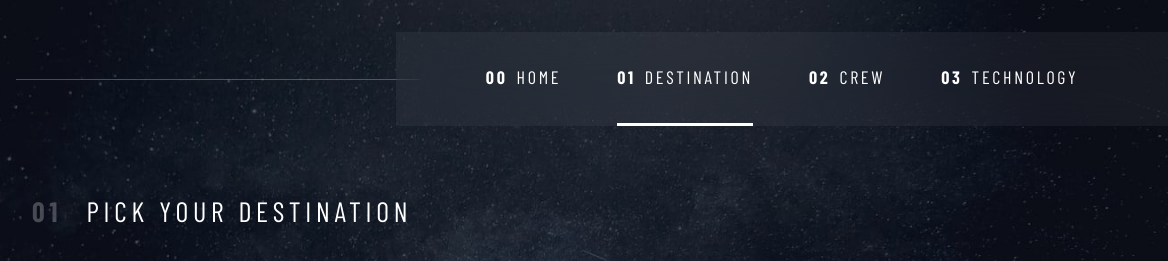
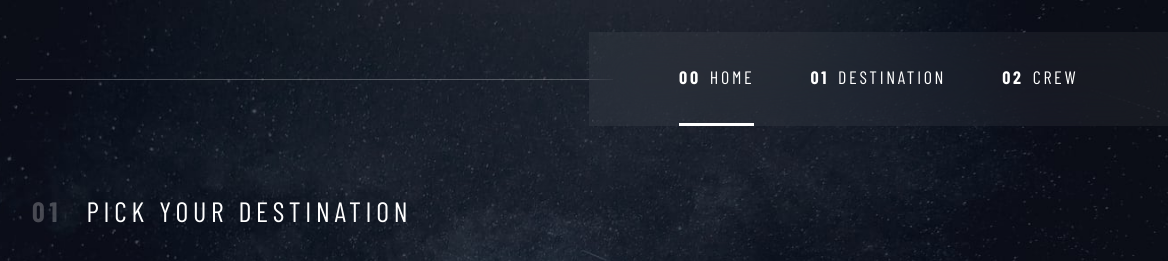
Before and after one commit to Clinton-dev/space-tourism, a website built with Vite: page destination.html in a window 1280 px wide. Shown: the top 261 px of the page, 112-1280 px from the left. Built offline with nearby package versions, Linux system fonts and the light colour scheme; a web font is replaced by a local one.

Commit message:
Update destination.html

```diff
--- a/destination.html
+++ b/destination.html
@@ -27,10 +27,10 @@
     <button class="mobile-nav-toggle" aria-controls="primary-navigation"><span class="sr-only" aria-expanded="false">Menu</span></button>
     <nav>
         <ul id="primary-navigation" data-visible="false" class="primary-navigation underline-indicators flex">
-            <li><a class="ff-sans-cond uppercase text-white letter-spacing-2" href="index.html"><span aria-hidden="true">00</span>Home</a>
-            <li class="active"><a class="ff-sans-cond uppercase text-white letter-spacing-2" href="destination.html"><span aria-hidden="true">01</span>Destination</a>
+            <li class="active"><a class="ff-sans-cond uppercase text-white letter-spacing-2" href="index.html"><span aria-hidden="true">00</span>Home</a>
+            <li><a class="ff-sans-cond uppercase text-white letter-spacing-2" href="destination.html"><span aria-hidden="true">01</span>Destination</a>
             <li><a class="ff-sans-cond uppercase text-white letter-spacing-2" href="crew.html"><span aria-hidden="true">02</span>Crew</a>
-            <li><a class="ff-sans-cond uppercase text-white letter-spacing-2" href="technology.html"><span aria-hidden="true">03</span>Technology</a>
+<!--             <li><a class="ff-sans-cond uppercase text-white letter-spacing-2" href="technology.html"><span aria-hidden="true">03</span>Technology</a> -->
         </ul>
     </nav>
   </header>
```
